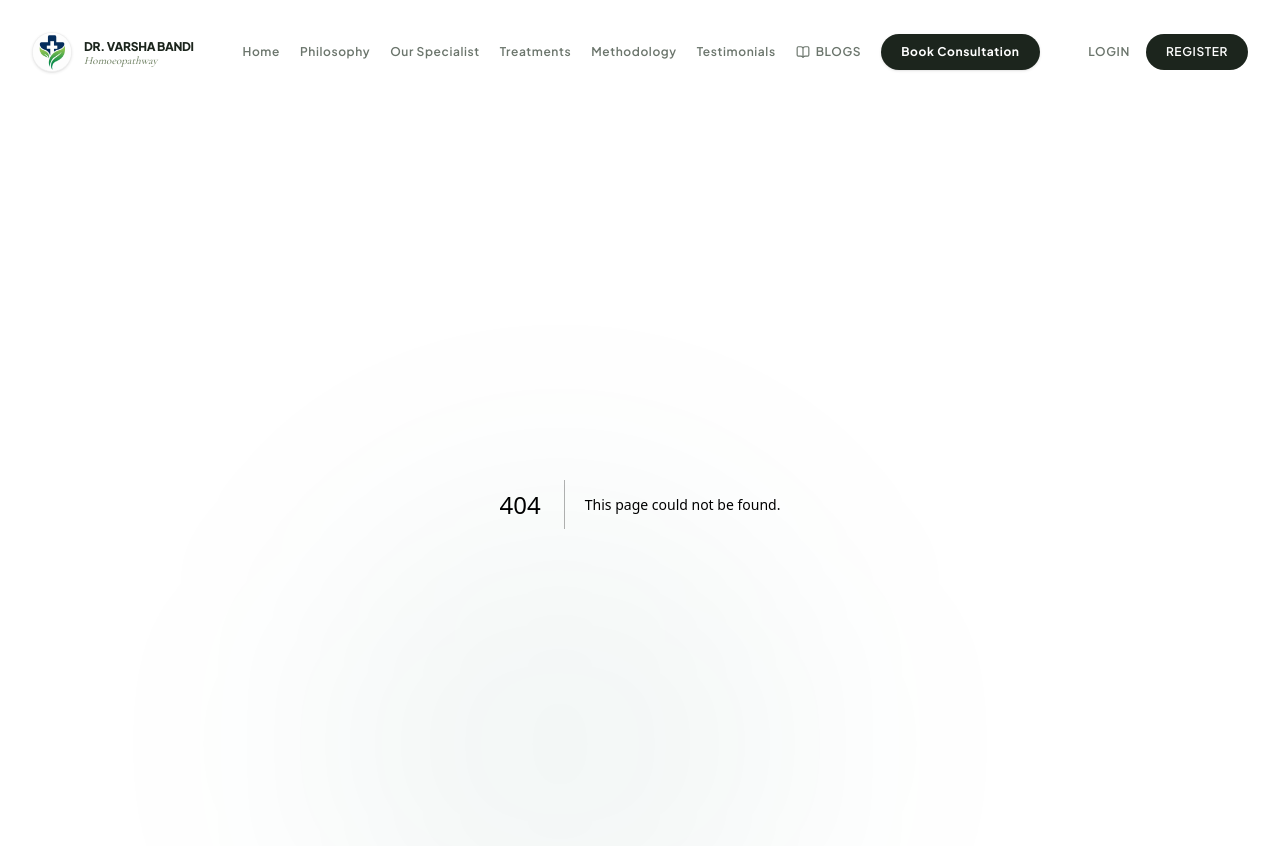
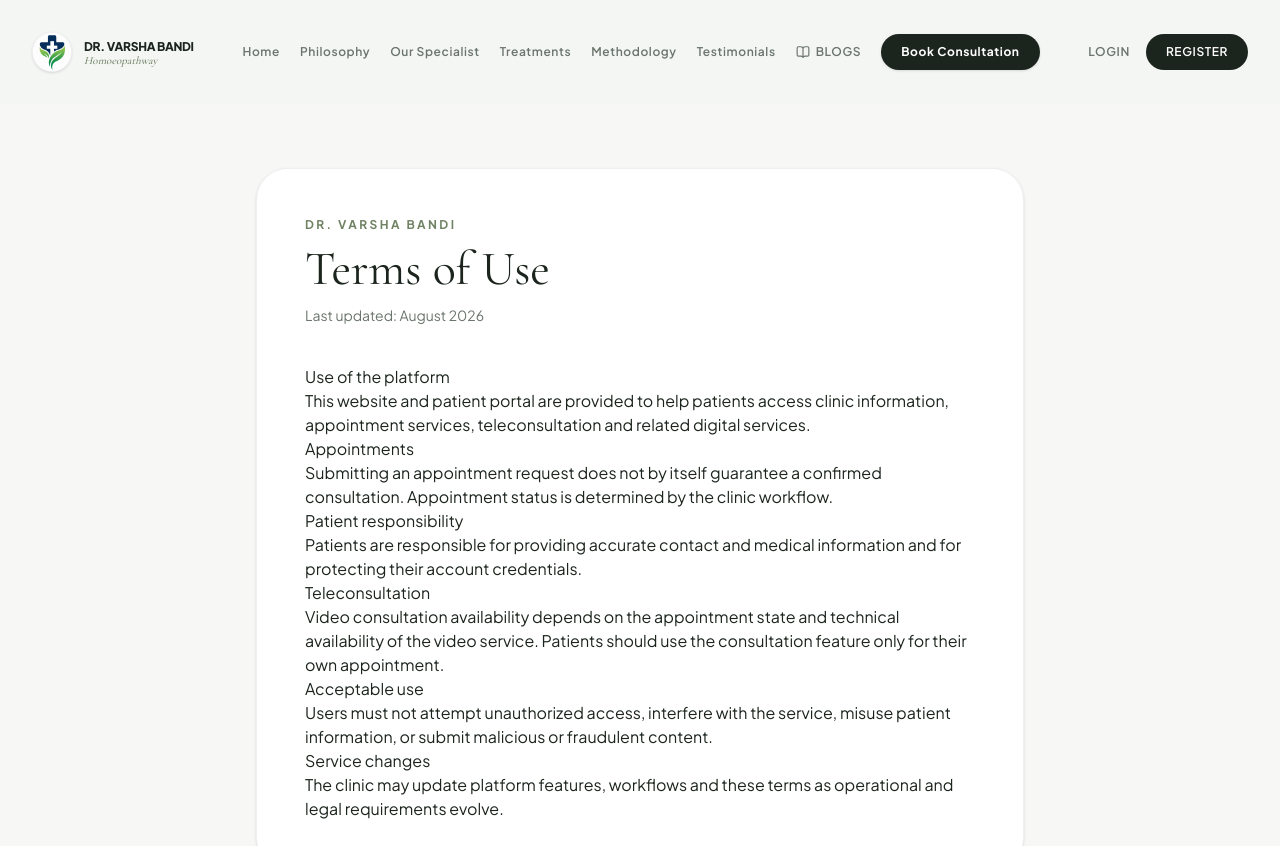
Before and after one commit to Sanaulla7676/doctor-telehealth, a Next.js app in the folder frontend/: page /terms in a window 1280 px wide. Before the commit this address had no page. Shown: the top 846 px of the page. Built offline with nearby package versions, Linux system fonts and the light colour scheme.

Commit message:
feat: add terms of use page

```diff
--- /dev/null
+++ b/frontend/app/terms/page.tsx
@@ -0,0 +1,25 @@
+export default function TermsPage() {
+  return (
+    <main className="min-h-screen bg-[#f7f8f6] text-[#1c251d] px-6 py-16">
+      <article className="mx-auto max-w-3xl rounded-[32px] bg-white p-8 md:p-12 shadow-sm border border-black/[0.06]">
+        <p className="text-xs uppercase tracking-[.2em] text-[#708264] font-bold">Dr. Varsha Bandi</p>
+        <h1 className="font-serif text-4xl md:text-5xl mt-3">Terms of Use</h1>
+        <p className="text-sm text-[#6b756c] mt-3">Last updated: August 2026</p>
+        <div className="prose prose-sm md:prose-base mt-10 max-w-none">
+          <h2>Use of the platform</h2>
+          <p>This website and patient portal are provided to help patients access clinic information, appointment services, teleconsultation and related digital services.</p>
+          <h2>Appointments</h2>
+          <p>Submitting an appointment request does not by itself guarantee a confirmed consultation. Appointment status is determined by the clinic workflow.</p>
+          <h2>Patient responsibility</h2>
+          <p>Patients are responsible for providing accurate contact and medical information and for protecting their account credentials.</p>
+          <h2>Teleconsultation</h2>
+          <p>Video consultation availability depends on the appointment state and technical availability of the video service. Patients should use the consultation feature only for their own appointment.</p>
+          <h2>Acceptable use</h2>
+          <p>Users must not attempt unauthorized access, interfere with the service, misuse patient information, or submit malicious or fraudulent content.</p>
+          <h2>Service changes</h2>
+          <p>The clinic may update platform features, workflows and these terms as operational and legal requirements evolve.</p>
+        </div>
+      </article>
+    </main>
+  );
+}
```
